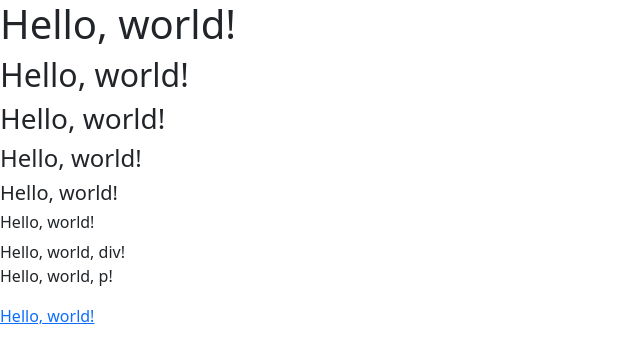
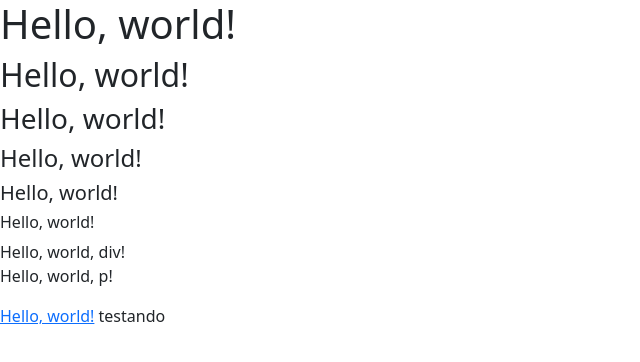
Before and after one commit to denisnizus/denisnizus.github.io, a plain HTML site: page index.html in a window 1280 px wide. Shown: the full height of the page, 0-640 px from the left. Drawn offline with nearby package versions, Linux system fonts and the light colour scheme.

Commit message:
Update index.html

```diff
--- a/index.html
+++ b/index.html
@@ -21,7 +21,7 @@
     <p>Hello, world, p!</p>
     <a href="_blank">Hello, world!</a>
 
-
+    testando
 
     <!-- Optional JavaScript; choose one of the two! -->
 
```
